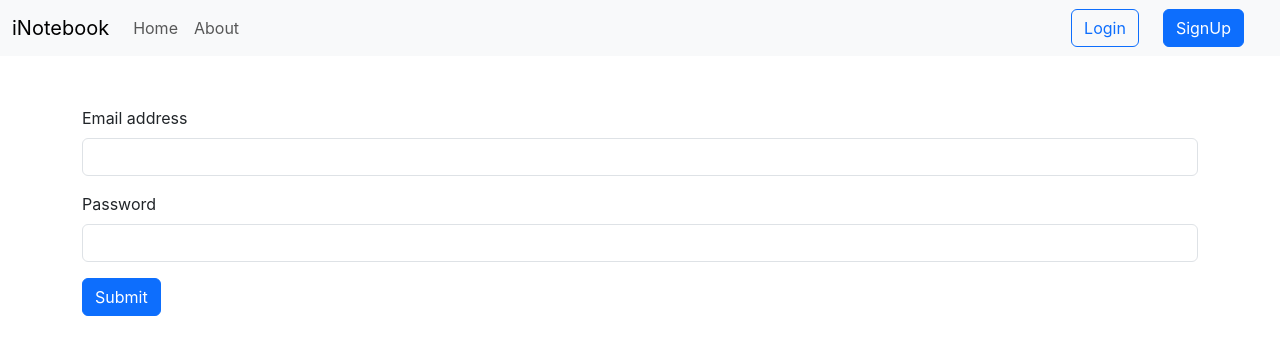
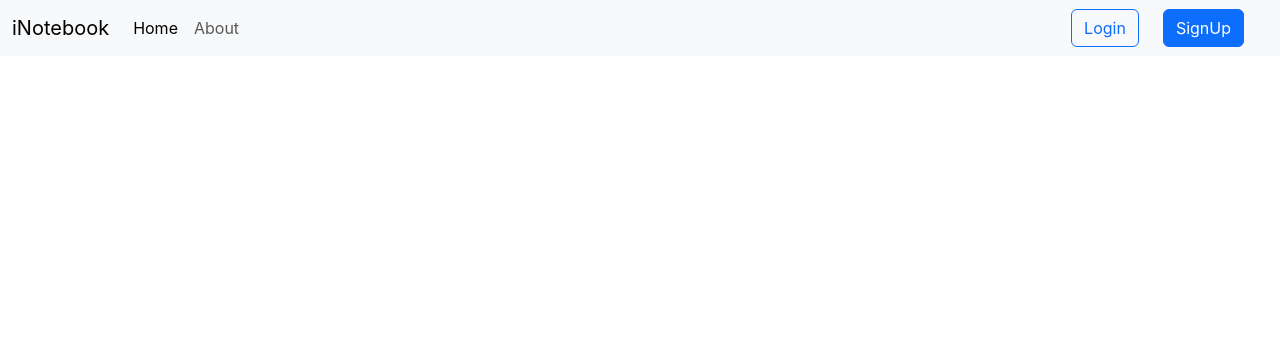
Before and after one commit to devarshi-mahadevwala/Note-Keeping-Application, a React (Create React App) app: page / in a window 1280 px wide. Before the commit this address led to /login. Shown: the top 354 px of the page. Built offline with nearby package versions, Linux system fonts and the light colour scheme.

Commit message:
Update App.js

```diff
--- a/src/App.js
+++ b/src/App.js
@@ -33,10 +33,10 @@ function App() {
           <Alert alert={alert}/>
           <div className="container">
             <Routes>
-              <Route exact path="/" element={<Home  showAlert={showAlert}/>}></Route>
-              <Route exact path="/about" element={<About />}></Route>
-              <Route exact path="/login" element={<Login showAlert={showAlert}/>}></Route>
-              <Route exact path="/signup" element={<Signup showAlert={showAlert}/>}></Route>
+              <Route exact path="./" element={<Home  showAlert={showAlert}/>}></Route>
+              <Route exact path="./about" element={<About />}></Route>
+              <Route exact path="./login" element={<Login showAlert={showAlert}/>}></Route>
+              <Route exact path="./signup" element={<Signup showAlert={showAlert}/>}></Route>
             </Routes>
           </div>
         </Router>
```
